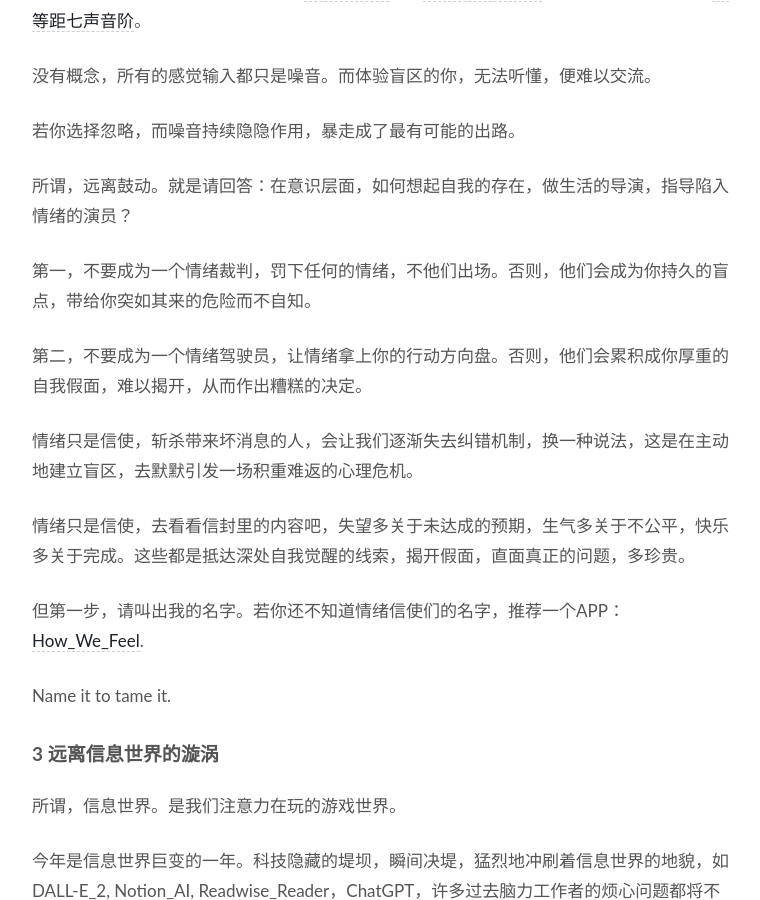
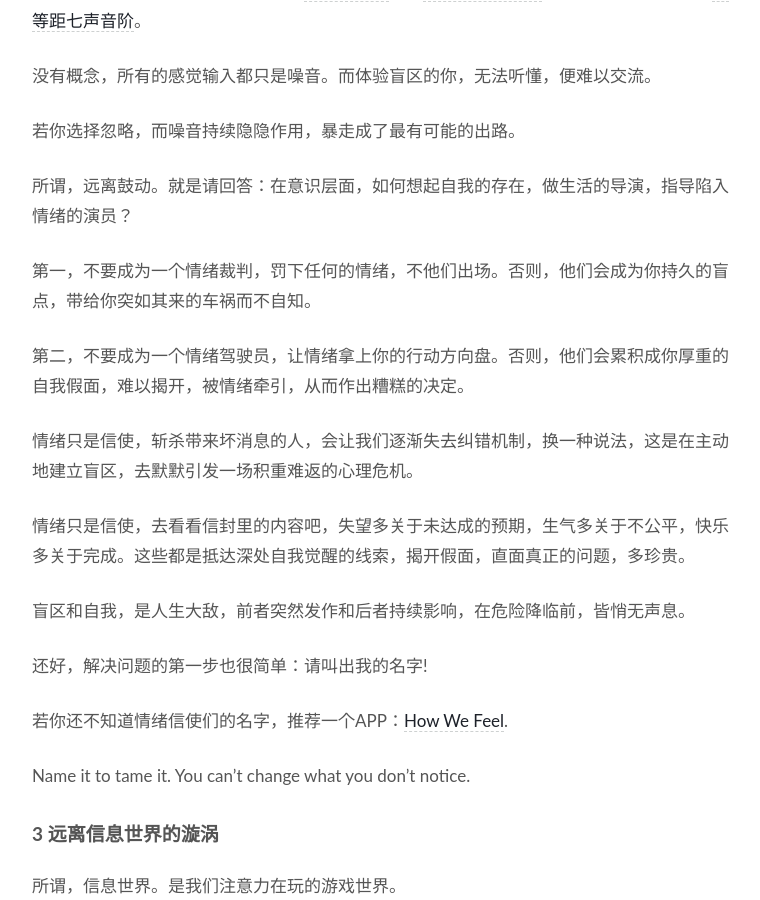
Before and after one commit to WillWang-X/willwang-x.github.io, a Jekyll site: the page built from _posts/blogs/2022-12-31-horse-manure-and-fertile-soil.md, in a window 1280 px wide and 900 px high, scrolled down 3684 px. Shown: the whole window, without its empty margins (258-1018 px from the left). Built offline with Jekyll 4.4.1, drawn with Linux system fonts in a browser that asks for light colours; some of the changed text lies outside the part shown.

Commit message:
Add blind_spot, ego and update life, hobby and work

```diff
--- a/_posts/blogs/2022-12-31-horse-manure-and-fertile-soil.md
+++ b/_posts/blogs/2022-12-31-horse-manure-and-fertile-soil.md
@@ -117,17 +117,21 @@
 
 所谓，远离鼓动。就是请回答：在意识层面，如何想起自我的存在，做生活的导演，指导陷入情绪的演员？
 
-第一，不要成为一个情绪裁判，罚下任何的情绪，不他们出场。否则，他们会成为你持久的盲点，带给你突如其来的危险而不自知。
+第一，不要成为一个情绪裁判，罚下任何的情绪，不他们出场。否则，他们会成为你持久的盲点，带给你突如其来的车祸而不自知。
 
-第二，不要成为一个情绪驾驶员，让情绪拿上你的行动方向盘。否则，他们会累积成你厚重的自我假面，难以揭开，从而作出糟糕的决定。
+第二，不要成为一个情绪驾驶员，让情绪拿上你的行动方向盘。否则，他们会累积成你厚重的自我假面，难以揭开，被情绪牵引，从而作出糟糕的决定。
 
 情绪只是信使，斩杀带来坏消息的人，会让我们逐渐失去纠错机制，换一种说法，这是在主动地建立盲区，去默默引发一场积重难返的心理危机。
 
 情绪只是信使，去看看信封里的内容吧，失望多关于未达成的预期，生气多关于不公平，快乐多关于完成。这些都是抵达深处自我觉醒的线索，揭开假面，直面真正的问题，多珍贵。
 
-但第一步，请叫出我的名字。若你还不知道情绪信使们的名字，推荐一个APP：[How_We_Feel](https://howwefeel.org/).
+盲区和自我，是人生大敌，前者突然发作和后者持续影响，在危险降临前，皆悄无声息。
 
-Name it to tame it.
+还好，解决问题的第一步也很简单：请叫出我的名字!
+
+若你还不知道情绪信使们的名字，推荐一个APP：[How We Feel](https://howwefeel.org/).
+
+Name it to tame it. You can't change what you don't notice.
 
 ## 3 远离信息世界的漩涡
 
@@ -215,17 +219,17 @@
 
 去
 
-- 拒绝，拒绝，再拒绝。关于聚焦，不仅仅拒绝一般想法，而是拒绝一百个好想法。
-- 放弃，放弃，再放弃。关于止损，一旦意识到错误，最大的胜利，就是立刻停止。
-- 安静，安静，再安静。关于表达，信息过载世界，减少噪音，是另一种突出重点。
+- 拒绝，拒绝，再拒绝。是关于聚焦，不仅仅拒绝一般想法，而是拒绝一百个好想法。
+- 放弃，放弃，再放弃。是关于止损，一旦意识到错误，最大的胜利，就是立刻停止。
+- 安静，安静，再安静。是关于表达，信息过载世界，减少噪音，是另一种突出重点。
 
 <br>
 
 再去
 
-- 造梗，造梗，再造梗。关于生活，一期一会，莫问是劫是缘。
-- 造器，造器，再造器。关于爱好，一器一天地，用时间淬炼。
-- 造作，造作，再造作。关于工作，一作一战场，选对战场，直面真实，高效完成。
+- 造梗，造梗，再造梗。是关于生活，一期一会，莫问是劫是缘。
+- 造器，造器，再造器。是关于爱好，以魂入器，时间淬炼。
+- 造作，造作，再造作。是关于工作，工作如战，利弊权衡，选对战场，直面真实，高效完成。
 
 <br>
 
```
